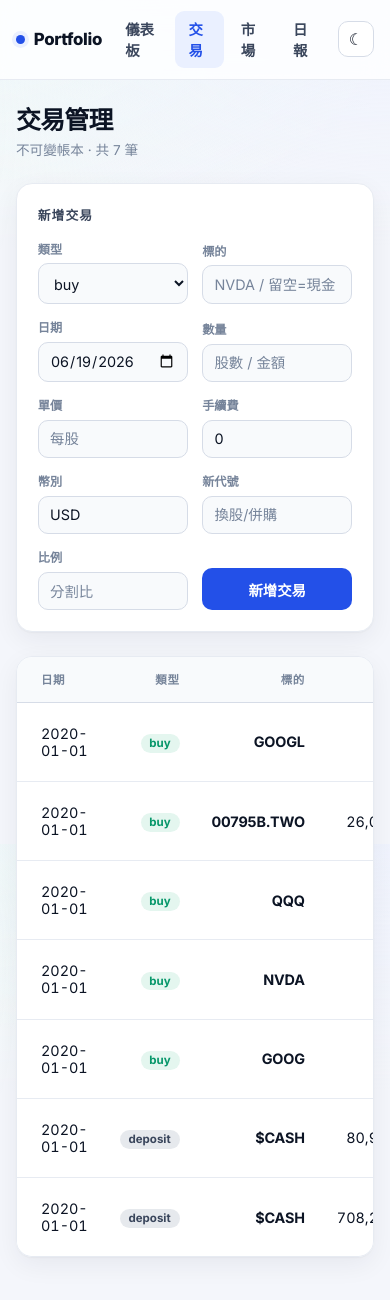
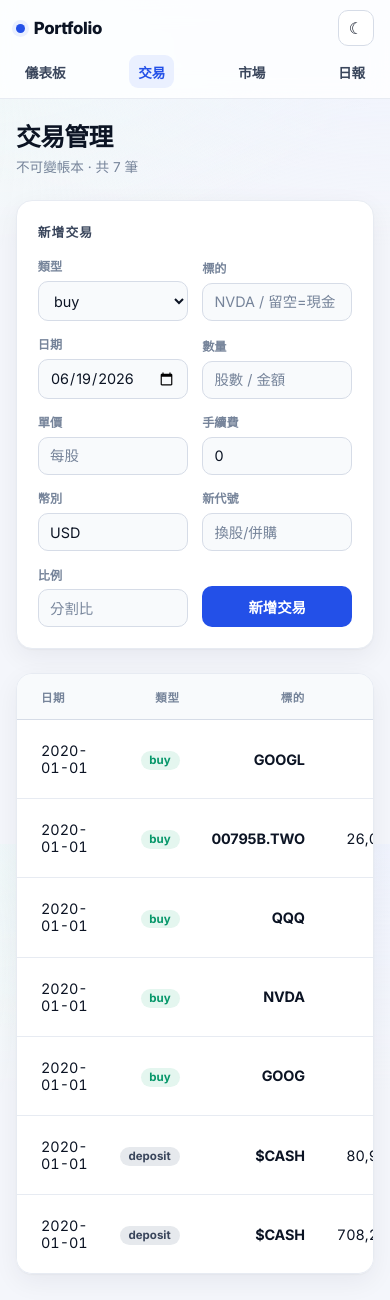
Before and after one commit to seen0722/portfolio-tracker, a Flask app: page /transactions in a window 390 px wide. Shown: the top 1300 px of the page. Before the commit the page ends 1271 px from the top, so only its background shows below. Run offline with Flask 3, Linux system fonts and the light colour scheme; data comes from the database, SQL or seed files in the repository.

Commit message:
fix(mobile): responsive topbar, NAV x-axis, donut and hero
Two-row mobile topbar (nav no longer wraps per-character); short M/D non-rotated NAV x-axis labels; skip donut leader-labels on narrow screens (legend covers it); hero stacks as full-width total / 2-col / full-width cost.

```diff
--- a/static/css/app.css
+++ b/static/css/app.css
@@ -100,7 +100,7 @@ body {
 .brand { font-weight: 800; font-size: 1.05rem; letter-spacing: -.02em; display: flex; align-items: center; gap: .55rem; }
 .brand .dot { width: 9px; height: 9px; border-radius: 50%; background: var(--accent); box-shadow: 0 0 0 4px var(--accent-soft); }
 nav { display: flex; gap: .2rem; }
-nav a { color: var(--ink-2); text-decoration: none; font-size: .9rem; font-weight: 600; padding: .45rem .85rem; border-radius: 9px; transition: background .2s, color .2s; }
+nav a { color: var(--ink-2); text-decoration: none; font-size: .9rem; font-weight: 600; white-space: nowrap; padding: .45rem .85rem; border-radius: 9px; transition: background .2s, color .2s; }
 nav a.active { background: var(--accent-soft); color: var(--accent); }
 nav a:hover:not(.active) { background: var(--surface-2); color: var(--ink); }
 .bar-right { margin-left: auto; display: flex; align-items: center; gap: 1rem; }
@@ -315,9 +315,13 @@ input:focus, select:focus { outline: none; border-color: var(--accent); box-shad
 @media (max-width: 900px) { .hero { grid-template-columns: 1fr 1fr; } }
 @media (max-width: 720px) { .stat-row { grid-template-columns: 1fr; } }
 @media (max-width: 560px) {
-  .hero { grid-template-columns: 1fr; }
+  .hero { grid-template-columns: 1fr 1fr; }
+  .cell.lead, .hero .cell:last-child { grid-column: 1 / -1; }
   .cell.lead .v { font-size: 2.1rem; }
-  .topbar { padding: .7rem 1rem; gap: .6rem; }
   .meta { display: none; }
-  main { padding: 1.25rem 1rem 3.5rem; }
+  /* Two-row topbar: brand + toggle on row 1, full-width nav on row 2. */
+  .topbar { padding: .65rem 1rem; gap: .5rem; flex-wrap: wrap; row-gap: .55rem; }
+  nav { order: 3; flex-basis: 100%; justify-content: space-between; gap: .15rem; }
+  nav a { font-size: .85rem; padding: .4rem .55rem; }
+  main { padding: 1.1rem 1rem 3.5rem; }
 }
```
Also changed, not shown: templates/dashboard.html (+8 -1 lines).
